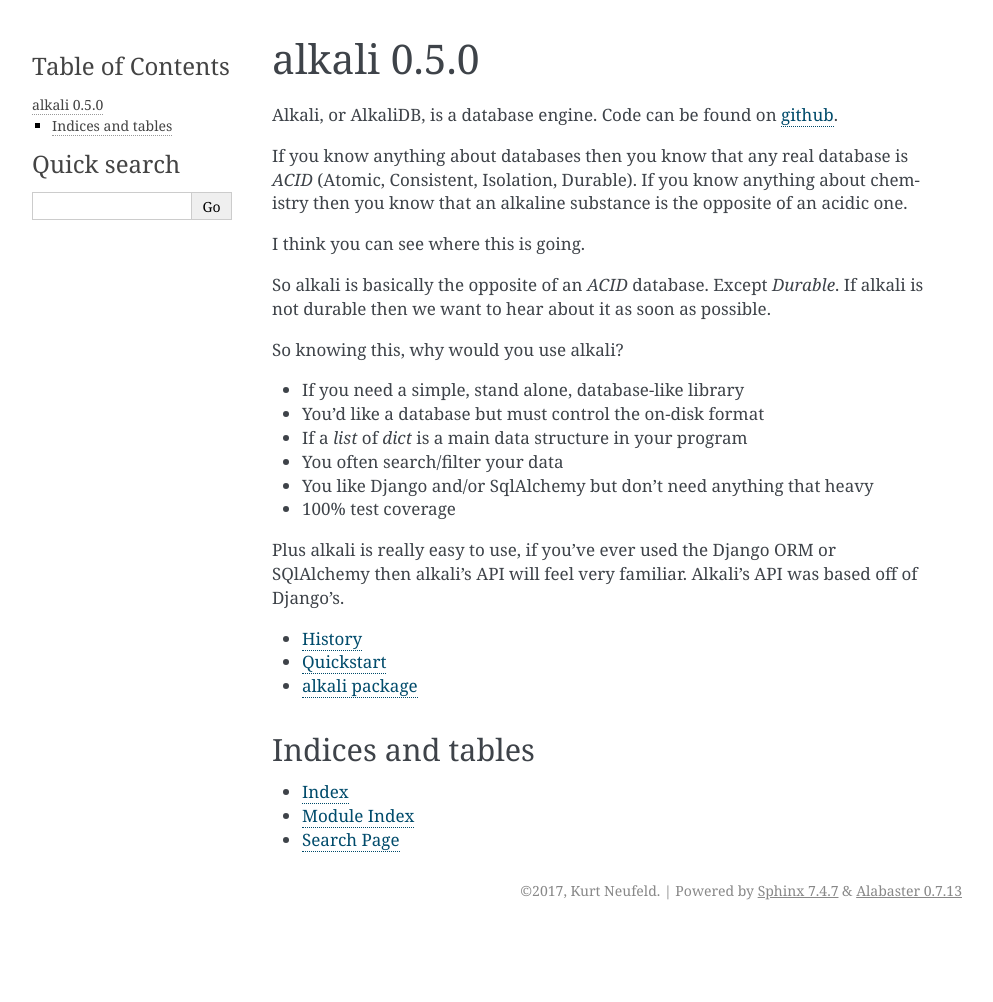
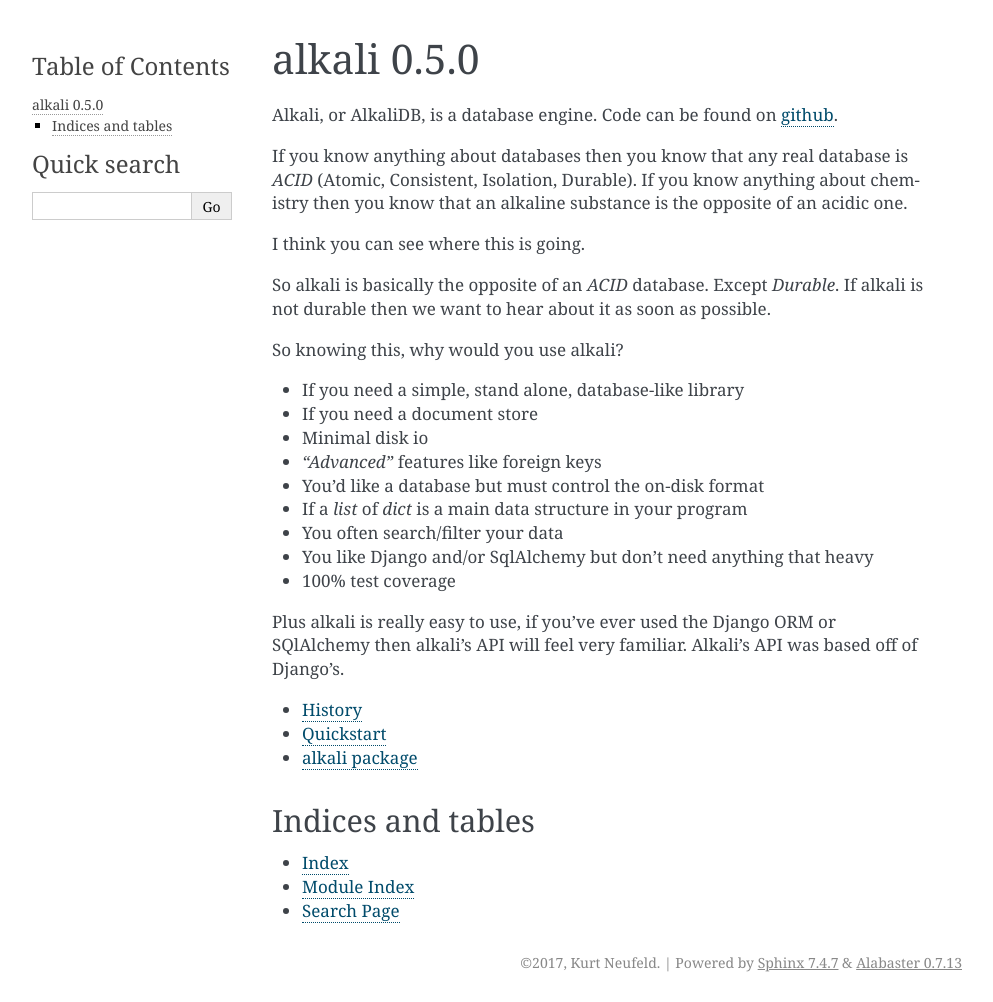
Before and after one commit to kneufeld/alkali, a Sphinx documentation site: the page built from docs/README.rst, in a window 1280 px wide. Shown: the whole page, without its empty margins (148-1141 px from the left). Built offline with Sphinx 7.4.7, drawn with Linux system fonts in a browser that asks for light colours; before the commit the page ends 930 px from its top, so only the background shows below that.

Commit message:
added more feature highlights to README.rst

```diff
--- a/docs/README.rst
+++ b/docs/README.rst
@@ -24,6 +24,9 @@ soon as possible.
 So knowing this, why would you use alkali?
 
 * If you need a simple, stand alone, database-like library
+* If you need a document store
+* Minimal disk io
+* *"Advanced"* features like foreign keys
 * You'd like a database but must control the on-disk format
 * If a *list* of *dict* is a main data structure in your program
 * You often search/filter your data
```
